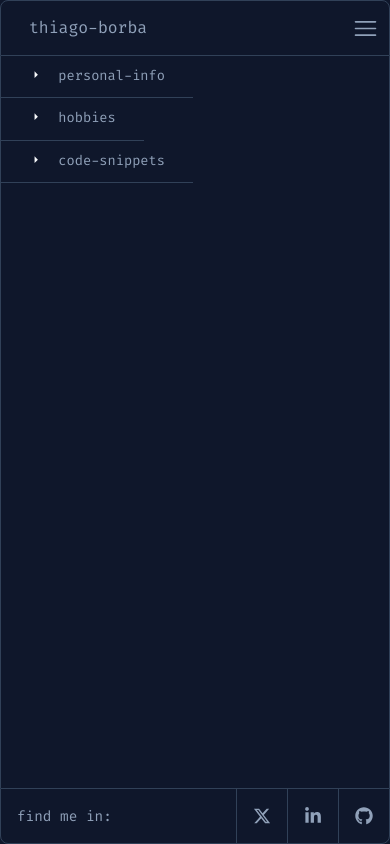
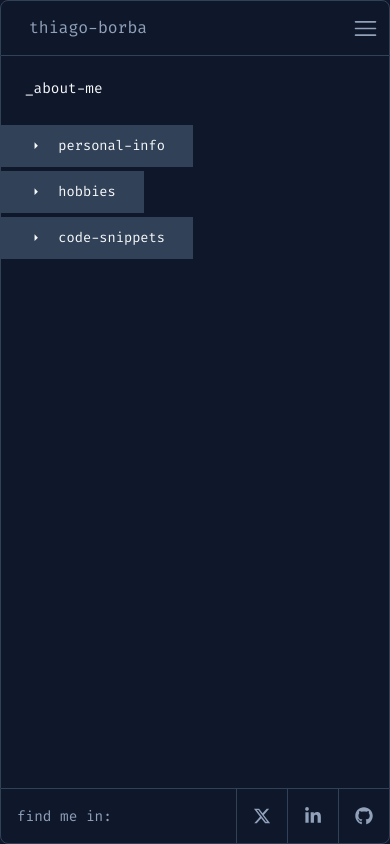
Before and after one commit to thiagoborba/portifolio-front, a Next.js app: page /about-me in a window 390 px wide. Built offline with nearby package versions, Linux system fonts and the light colour scheme.

Commit message:
fix: corrige estado inicial do collapsee estilo em dispositivos móveis

```diff
--- a/src/Components/Collapse/collapse.scss
+++ b/src/Components/Collapse/collapse.scss
@@ -20,15 +20,24 @@
 }
 
 .collapse-button {
-  width: stretch; // -2px para diminuir a soma das bordas laterais
+  width: stretch;
   background-color: transparent;
   border-style: none;
   display: flex;
+  align-items: center;
   cursor: pointer;
   padding: 12px 28px;
+  min-height: 42px;
   border-bottom: 1px solid variables.$lines;
 
+  .collapse-icon {
+    display: flex;
+    align-items: center;
+  }
+
   .collapse-title {
+    display: inline-flex;
+    align-items: center;
     margin-left: 16px;
 
     &.-open {
@@ -42,5 +51,10 @@
 
   @media (max-width: 890px) {
     width: stretch;
+    background-color: variables.$lines;
+
+    .collapse-title {
+      color: #f8fafc;
+    }
   }
 }
--- a/src/Components/Collapse/index.tsx
+++ b/src/Components/Collapse/index.tsx
@@ -16,11 +16,7 @@ export const Collapse = ({
   title,
   open: initialOpen = true,
 }: CollapseProps) => {
-  const [open, setOpen] = useState(() => {
-    if (typeof window === 'undefined') return initialOpen;
-    const isMobileNow = window.matchMedia('(max-width: 890px)').matches;
-    return isMobileNow ? false : initialOpen;
-  });
+  const [open, setOpen] = useState(initialOpen);
 
   return (
     <div className={`collapse-container${open ? ' -open' : ''}`}>
--- a/src/Components/EditorLayout/index.tsx
+++ b/src/Components/EditorLayout/index.tsx
@@ -11,6 +11,7 @@ export interface EditorLayoutProps {
   staticContent?: React.ReactNode;
   singlePane?: boolean;
   disableTabDrag?: boolean;
+  mobilePageName?: string;
 }
 
 export function EditorLayout({
@@ -19,6 +20,7 @@ export function EditorLayout({
   staticContent,
   singlePane = false,
   disableTabDrag = false,
+  mobilePageName,
 }: EditorLayoutProps) {
   const { panes, openTabInNewPane } = useEditor();
   const { dragging, setDragging, setDropIndicator } = useEditorDndState();
@@ -49,6 +51,7 @@ export function EditorLayout({
     <div className={styles.layout}>
       <aside className={styles.sidebar}>{sidebarContent}</aside>
       <div className={styles.main}>
+        {mobilePageName && <p className={styles.mobilePageTitle}>{mobilePageName}</p>}
         <div className={styles.mobileNav}>{mobileSidebarContent ?? sidebarContent}</div>
         <div className={styles.paneWrapper}>
           {showEdges && (
--- a/src/Components/EditorLayout/styles.module.scss
+++ b/src/Components/EditorLayout/styles.module.scss
@@ -37,11 +37,25 @@ $breakpoint-mobile: 890px;
   }
 }
 
+.mobilePageTitle {
+  display: none;
+
+  @media (max-width: $breakpoint-mobile) {
+    display: block;
+    padding: 24px;
+    font-size: 0.875rem;
+    color: #f8fafc;
+  }
+}
+
 .mobileNav {
   display: none;
 
   @media (max-width: $breakpoint-mobile) {
-    display: block;
+    display: flex;
+    flex-direction: column;
+    gap: 4px;
+    padding: 4px 0;
     flex-shrink: 0;
   }
 }
@@ -75,7 +89,9 @@ $breakpoint-mobile: 890px;
   border: 1px dashed rgba(254, 165, 95, 0.25);
   box-sizing: border-box;
   z-index: 20;
-  transition: background 0.15s ease, border-color 0.15s ease;
+  transition:
+    background 0.15s ease,
+    border-color 0.15s ease;
 }
 
 .globalEdgeLeft {
--- a/src/app/about-me/components/AboutView/index.tsx
+++ b/src/app/about-me/components/AboutView/index.tsx
@@ -8,14 +8,18 @@ import { EditorLayout } from '@/Components/EditorLayout';
 import { Collapse } from '@/Components/Collapse';
 import { TreeView } from '@/Components/TreeView';
 import { EditorProvider, useEditor } from '@/contexts/EditorContext';
-import { personalTree, hobbiesTree, codeTree, type TreeLeaf } from '../../data';
+import { hobbiesTree, codeTree, type TreeLeaf } from '../../data';
 
 type SidebarTab = 'personal' | 'hobbies' | 'code';
 
 export default function AboutView() {
-  const [activeSidebarTab, setActiveSidebarTab] = useState<SidebarTab>('personal');
+  const [activeSidebarTab, setActiveSidebarTab] =
+    useState<SidebarTab>('personal');
   return (
-    <EditorProvider initialPanes={[{ id: 'main', tabs: [], active: true }]} routeKey="about-me">
+    <EditorProvider
+      initialPanes={[{ id: 'main', tabs: [], active: true }]}
+      routeKey="about-me"
+    >
       <AboutViewInner
         activeSidebarTab={activeSidebarTab}
         onSidebarTabChange={setActiveSidebarTab}
@@ -48,7 +52,7 @@ function AboutViewInner({
 
   const mobileSidebarContent = (
     <>
-      <PersonalTree selectedId={activeTabId} onFileSelect={handleFileSelect} />
+      <PersonalTree selectedId={activeTabId} onFileSelect={handleFileSelect} initialOpen={false} />
       <Collapse title="hobbies" open={false}>
         <TreeView
           data={hobbiesTree[0].children}
@@ -68,6 +72,7 @@ function AboutViewInner({
 
   return (
     <EditorLayout
+      mobilePageName="_about-me"
       sidebarContent={
         <SidebarAbout
           activeTab={activeSidebarTab}
--- a/src/app/about-me/components/PersonalTree/index.tsx
+++ b/src/app/about-me/components/PersonalTree/index.tsx
@@ -5,11 +5,12 @@ import { personalTree, type TreeLeaf } from '../../data';
 interface PersonalTreeProps {
   selectedId: string | null;
   onFileSelect: (file: TreeLeaf) => void;
+  initialOpen?: boolean;
 }
 
-export function PersonalTree({ selectedId, onFileSelect }: PersonalTreeProps) {
+export function PersonalTree({ selectedId, onFileSelect, initialOpen = true }: PersonalTreeProps) {
   return (
-    <Collapse title="personal-info" open={true}>
+    <Collapse title="personal-info" open={initialOpen}>
       <TreeView
         data={personalTree[0].children}
         selectedId={selectedId}
--- a/src/app/contact-me/layout.tsx
+++ b/src/app/contact-me/layout.tsx
@@ -9,6 +9,7 @@ export default function Layout({ children }: { children: React.ReactNode }) {
     <EditorProvider initialPanes={[{ id: 'contact', tabs: [], active: true }]} routeKey="contact-me">
       <EditorLayout
         singlePane
+        mobilePageName="_contact-me"
         sidebarContent={<SideBarContent open={true} />}
         mobileSidebarContent={<SideBarContent open={false} />}
         staticContent={children}
--- a/src/app/projects/components/ProjectsView.tsx
+++ b/src/app/projects/components/ProjectsView.tsx
@@ -48,6 +48,7 @@ function ProjectsViewInner({ projects }: ProjectsViewProps) {
     <EditorLayout
       singlePane
       disableTabDrag
+      mobilePageName="_projects"
       sidebarContent={
         <SidebarProjectsContent
           tags={allTags}
```
